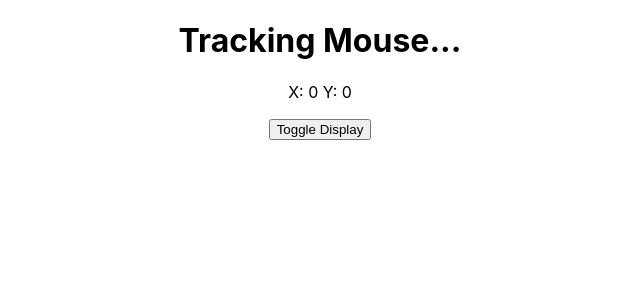
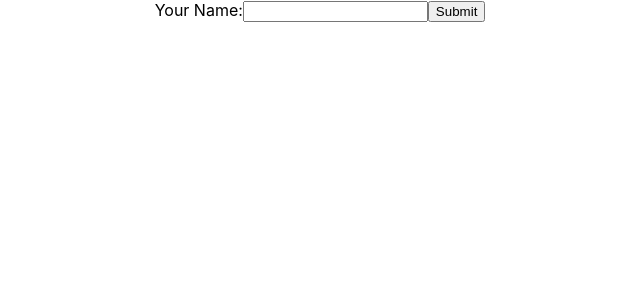
Before and after one commit to MilenTecle/react, a React (Create React App) app in the folder my-app/: page / in a window 1280 px wide. Shown: the top 300 px of the page, without its empty margins (320-960 px from the left). Built offline with nearby package versions, Linux system fonts and the light colour scheme.

Commit message:
Adding form

```diff
--- a/my-app/src/App.js
+++ b/my-app/src/App.js
@@ -1,9 +1,9 @@
 import "./App.css";
-import LifeCyclesCWU from "./components/LifeCyclesCWU";
+import ControlledForm from "./components/ControlledForm";
 
 function App() {
   return <div className="App">
-      <LifeCyclesCWU/>
+      <ControlledForm/>
     </div>;
 }
 
--- /dev/null
+++ b/my-app/src/components/ControlledForm.js
@@ -0,0 +1,37 @@
+import React, { Component, isValidElement } from 'react'
+
+export class ControlledForm extends Component {
+    constructor(props) {
+      super(props)
+
+      this.state = {
+         name: ''
+      }
+    }
+    handleNameChange = (event) => {
+        let newValue = event.target.value
+        this.setState({
+            name: event.target.value
+        })
+    }
+
+
+    render() {
+        return (
+        <div>
+            <form>
+                <label htmlFor="id-name">Your Name:</label>
+                <input
+                    value={this.state.name}
+                    onChange={this.handleNameChange}
+                    id="id-name"
+                    name="name"
+                    type="text" />
+                <input type="submit" value="Submit" />
+            </form>
+        </div>
+        )
+    }
+    }
+
+export default ControlledForm
```
